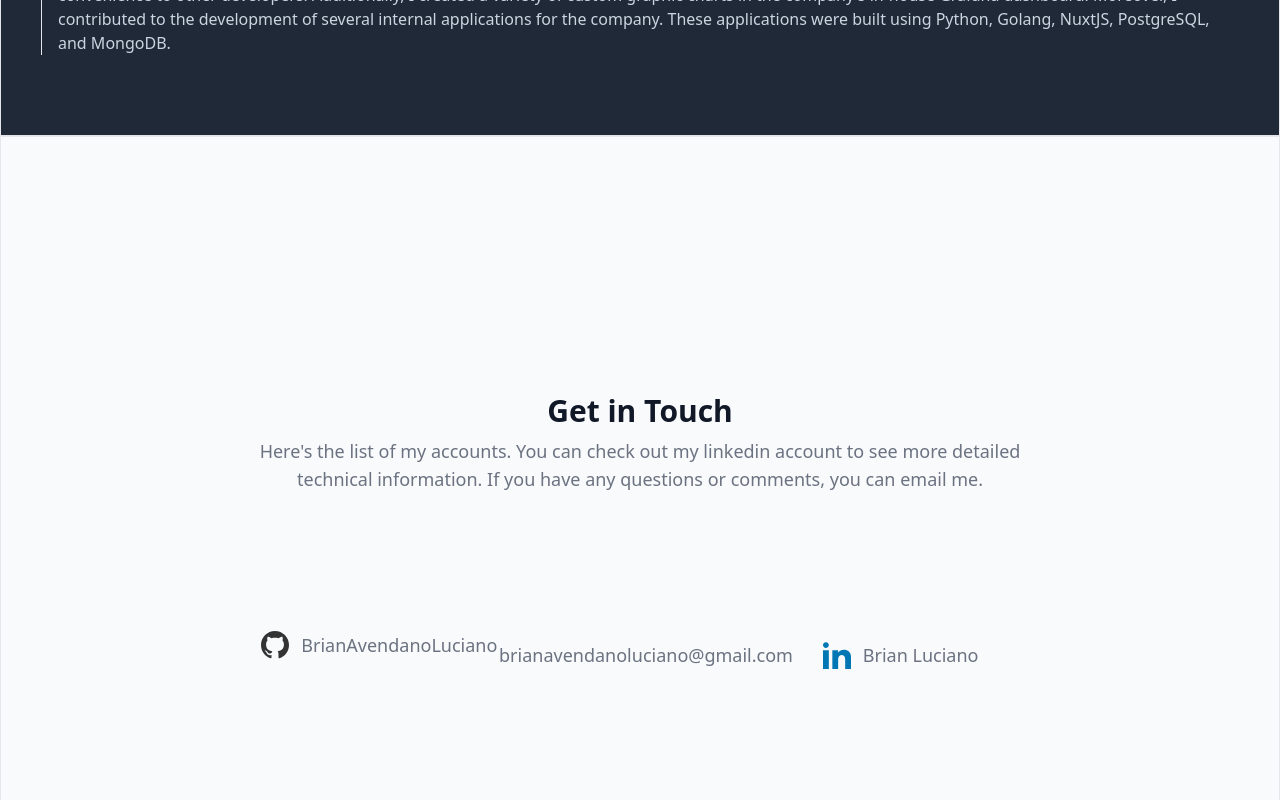
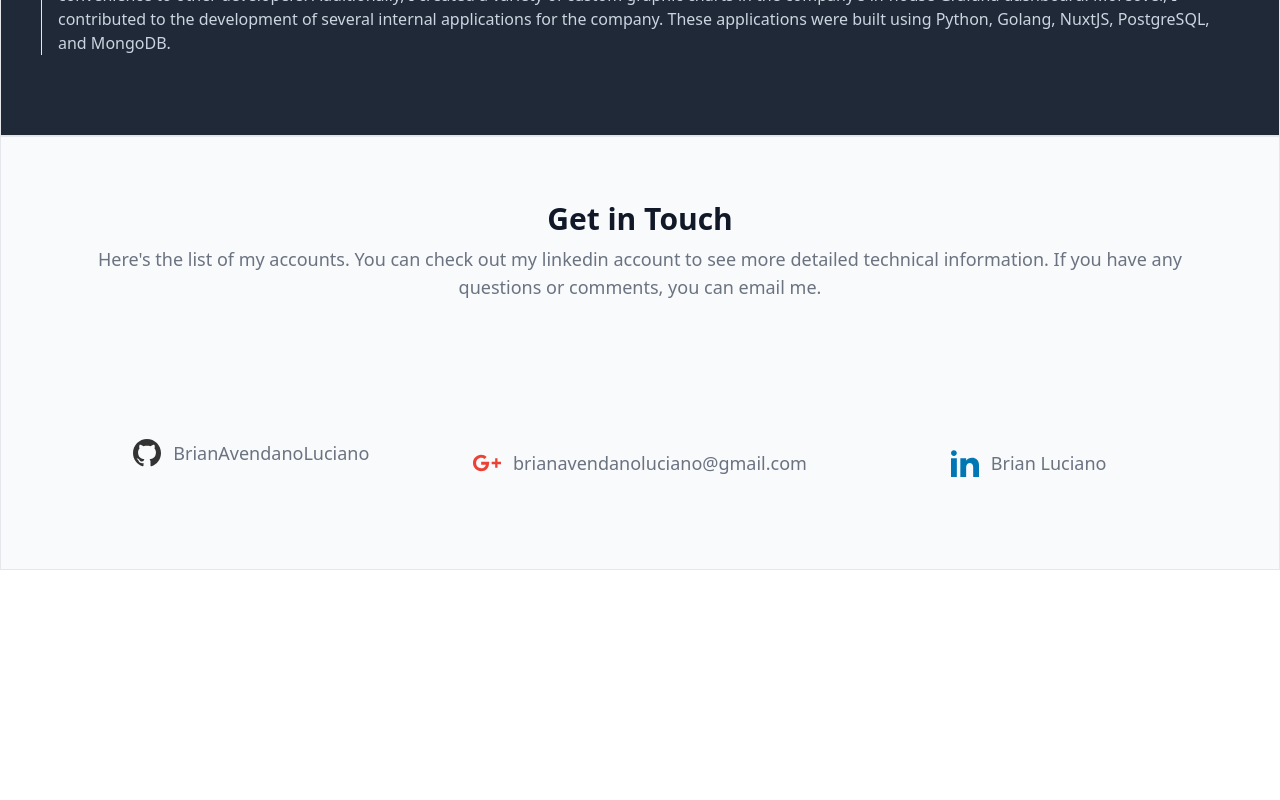
Before and after one commit to BrianAvendanoLuciano/portfolio, a React (Create React App) app: page / in a window 1280 px wide. Shown: the part 3000-3800 px from the top of the page. After the commit the page ends 3570 px from the top, so only its background shows below. Built offline with nearby package versions, Linux system fonts and the light colour scheme.

Commit message:
get in touch

```diff
--- a/src/components/pages/AboutMe.js
+++ b/src/components/pages/AboutMe.js
@@ -20,7 +20,7 @@ export function AboutMe() {
                         <path
                             d="M12 0c-6.626 0-12 5.373-12 12 0 5.302 3.438 9.8 8.207 11.387.599.111.793-.261.793-.577v-2.234c-3.338.726-4.033-1.416-4.033-1.416-.546-1.387-1.333-1.756-1.333-1.756-1.089-.745.083-.729.083-.729 1.205.084 1.839 1.237 1.839 1.237 1.07 1.834 2.807 1.304 3.492.997.107-.775.418-1.305.762-1.604-2.665-.305-5.467-1.334-5.467-5.931 0-1.311.469-2.381 1.236-3.221-.124-.303-.535-1.524.117-3.176 0 0 1.008-.322 3.301 1.23.957-.266 1.983-.399 3.003-.404 1.02.005 2.047.138 3.006.404 2.291-1.552 3.297-1.23 3.297-1.23.653 1.653.242 2.874.118 3.176.77.84 1.235 1.911 1.235 3.221 0 4.609-2.807 5.624-5.479 5.921.43.372.823 1.102.823 2.222v3.293c0 .319.192.694.801.576 4.765-1.589 8.199-6.086 8.199-11.386 0-6.627-5.373-12-12-12z" />
                     </svg>
-                    <span className="text-base font-normal leading-tight text-gray-500 dark:text-gray-400"><a className="sm:text-lg" target="_blank" href="https://github.com/BrianAvendanoLuciano">BrianAvendanoLuciano</a></span>
+                    <span className="text-base font-normal leading-tight text-gray-500 dark:text-gray-400 sm:text-lg"><a target="_blank" href="https://github.com/BrianAvendanoLuciano">BrianAvendanoLuciano</a></span>
                 </li>
                 <li className="flex space-x-3 items-center justify-center">
                         <svg
@@ -34,7 +34,7 @@ export function AboutMe() {
                                 fill-rule="evenodd"
                                 clip-rule="evenodd" />
                         </svg>
-                    <span className="text-base font-normal leading-tight text-gray-500 dark:text-gray-400 sm:text-lg">brianavendanoluciano@gmail.com</span>
+                    <span className="text-base font-normal leading-tight text-gray-500 dark:text-gray-400 sm:text-lg"><a href="">brianavendanoluciano@gmail.com</a></span>
                 </li>
                 <li className="flex space-x-3 items-center justify-center">
                         <svg
@@ -46,7 +46,7 @@ export function AboutMe() {
                             <path
                                 d="M4.98 3.5c0 1.381-1.11 2.5-2.48 2.5s-2.48-1.119-2.48-2.5c0-1.38 1.11-2.5 2.48-2.5s2.48 1.12 2.48 2.5zm.02 4.5h-5v16h5v-16zm7.982 0h-4.968v16h4.969v-8.399c0-4.67 6.029-5.052 6.029 0v8.399h4.988v-10.131c0-7.88-8.922-7.593-11.018-3.714v-2.155z" />
                         </svg>
-                    <span className="text-base font-normal leading-tight text-gray-500 dark:text-gray-400"><a className="sm:text-lg" target="_blank" href="https://www.linkedin.com/in/brian-luciano-18063826a/">Brian Luciano</a></span>
+                    <span className="text-base font-normal leading-tight text-gray-500 dark:text-gray-400 sm:text-lg"><a target="_blank" href="https://www.linkedin.com/in/brian-luciano-18063826a/">Brian Luciano</a></span>
                 </li>
             </ul>
             </Container>
--- a/src/components/ui/Container.js
+++ b/src/components/ui/Container.js
@@ -1,10 +1,10 @@
 export function Container(props) {
     const bgColor = props.bgColor ?? 'bg-white';
     const fontColor = props.fontColor ?? 'text-gray-900';
-    // const padding = props.padding ?? 'p-64';
+    const padding = props.padding ?? 'p-64';
     const { title, subtitle } = props;
     return (
-        <div className={`${bgColor} p-64 w-full p-4 text-center  border border-gray-200 shadow dark:bg-gray-800 dark:border-gray-700`}>
+        <div className={`${bgColor} ${padding} w-full text-center  border border-gray-200 shadow dark:bg-gray-800 dark:border-gray-700`}>
             <h5 className={`${fontColor} mb-2 text-3xl font-bold dark:text-white"`}>{title}</h5>
             <p className="mb-5 text-base text-gray-500 sm:text-lg dark:text-gray-400">{subtitle}</p>
             {props.children}
```
